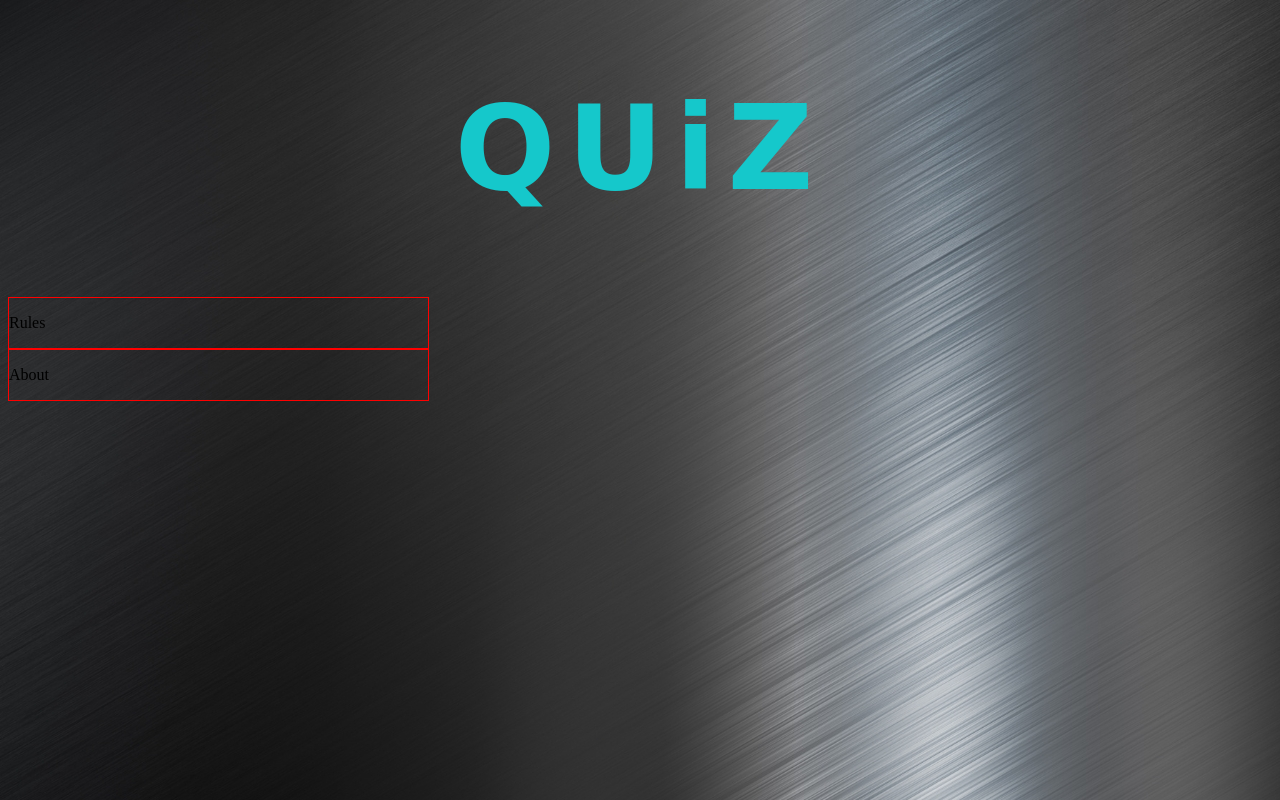
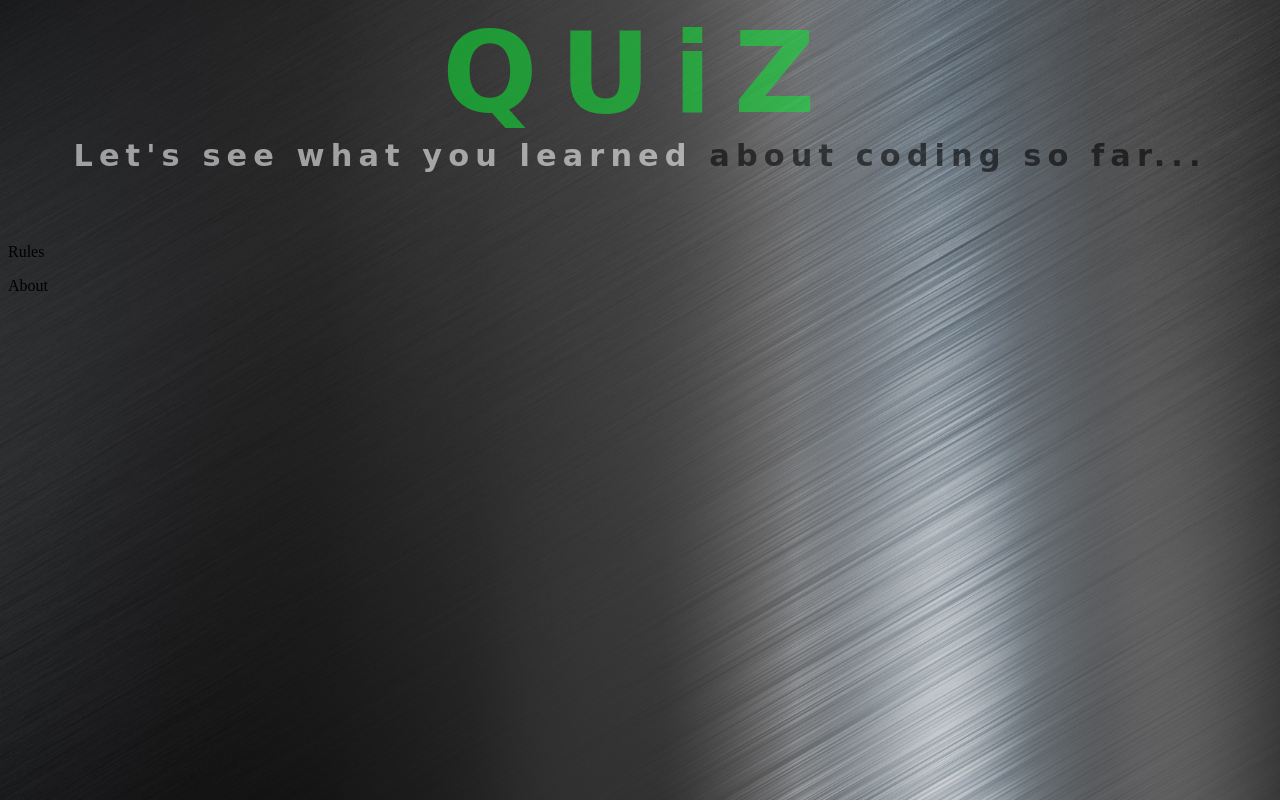
Before and after one commit to SoroushGReza/Quiz, a plain HTML site: page index.html in a window 1280 px wide. Drawn offline with Linux system fonts and the light colour scheme; a web font is replaced by a local one.

Commit message:
Styling of header in style.css

```diff
--- a/assets/css/style.css
+++ b/assets/css/style.css
@@ -4,12 +4,40 @@ body {
 
 /* Header */
 header {
-    font-family: 'Rubik Iso', cursive;
-    font-size: 370%;
-    text-align: center;
-    color: rgb(21, 200, 203);
-    letter-spacing: 0.2em;
+  font-family: 'Rubik Iso', cursive;
+  letter-spacing: 0.2em;
+  opacity: 0.7;
 }
+
+.header1 {
+  font-family: 'Rubik Iso', cursive;
+  letter-spacing: 0.2em;
+  opacity: 0.8;
+
+  text-align: center;
+  font-size: 700%;
+  margin: 0 auto;
+  color: rgb(14, 231, 54);
+}
+
+.header2 {
+  font-family: 'Rubik Iso', cursive;
+  letter-spacing: 0.2em;
+  opacity: 0.8;
+
+  text-align: center;
+  color: rgb(255, 255, 255);
+  margin: 0 auto;
+  font-size: 190%;
+}
+
+span {
+  color: black;
+}
+
+  .container {
+    display: flex;
+  }
 
 
 /* Related to RWD Grid View */
@@ -26,7 +54,7 @@ header {
 /* For mobile phones: */
 [class*="col-"] {
   width: 100%;
-  border: 1px solid red;
+  borde33r: 1px solid red;
 }
 
 @media only screen and (min-width: 600px) {
--- a/index.html
+++ b/index.html
@@ -18,11 +18,17 @@
 <body>
     <header>
         <div class="row">
-            <div col-8 col-s-8>
-                <h1>QUiZ</h1>
+            <div class="col-12 col-s-12">
+                <h1 class="header1">QUiZ</h1>
+            </div>
+
+            <div>
+                <h2 class="header2">Let's see what you learned <span>about coding so far...</span></h2>
             </div>
         </div>
     </header>
+
+    <br><br><br>
 
     <section>
         <div class="row">
```
